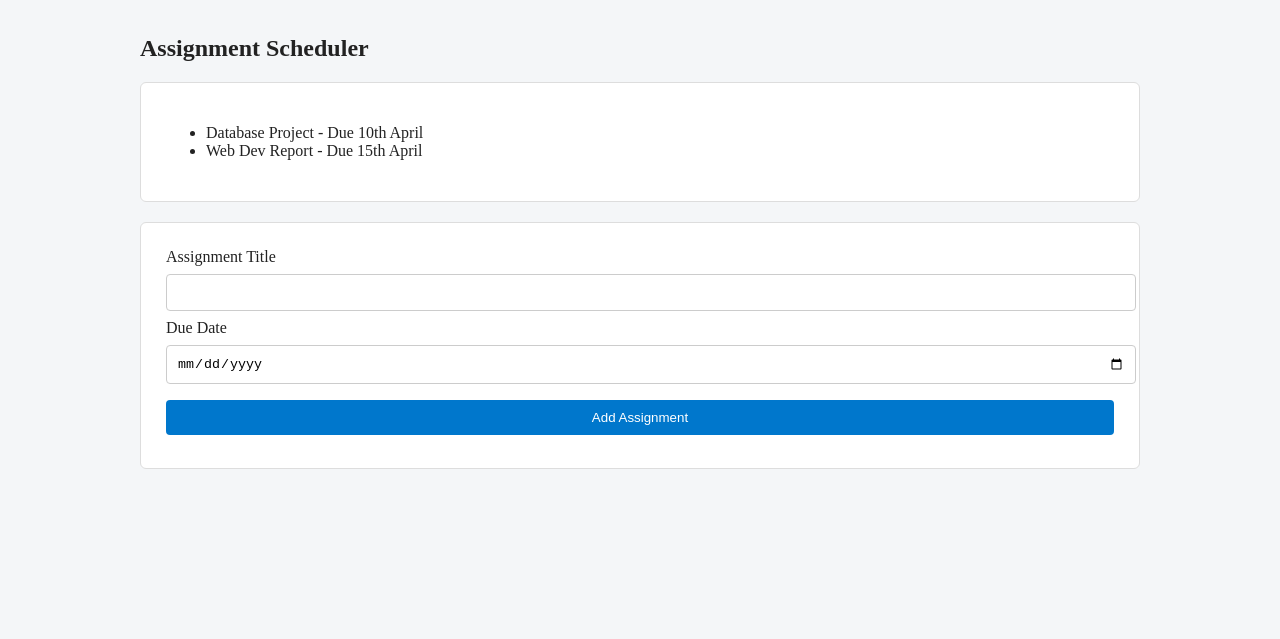
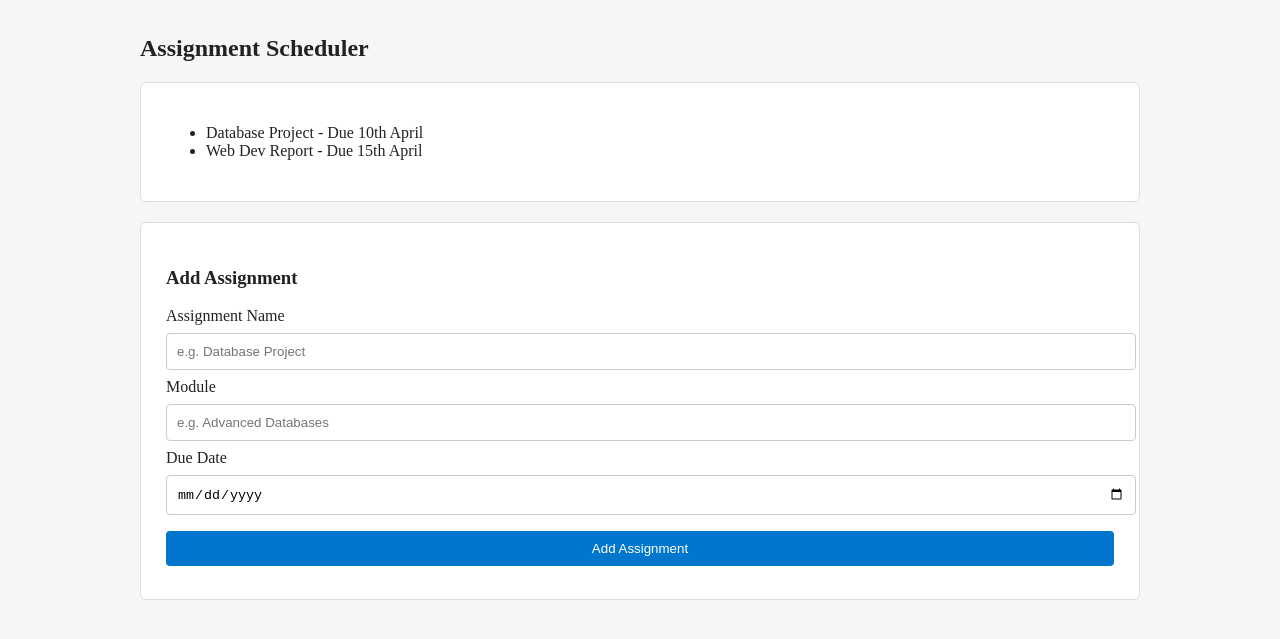
Before and after one commit to KevinII16/Team-Project, a plain HTML site: page assignments.html in a window 1280 px wide. Shown: the part 67-706 px from the top of the page. Drawn offline with Linux system fonts and the light colour scheme.

Commit message:
created the add assignment box

```diff
--- a/assignments.html
+++ b/assignments.html
@@ -28,13 +28,22 @@
 </div>
 
 <div class="card">
-<form>
-<label>Assignment Title</label>
-<input type="text">
-<label>Due Date</label>
-<input type="date">
-<button type="button">Add Assignment</button>
-</form>
+  <h3>Add Assignment</h3>
+
+  <form class="add-form">
+
+    <label>Assignment Name</label>
+    <input type="text" placeholder="e.g. Database Project">
+
+    <label>Module</label>
+    <input type="text" placeholder="e.g. Advanced Databases">
+
+    <label>Due Date</label>
+    <input type="date">
+
+    <button type="submit">Add Assignment</button>
+
+  </form>
 </div>
 
 </div>
```
